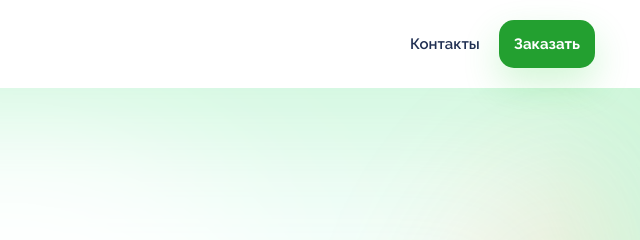
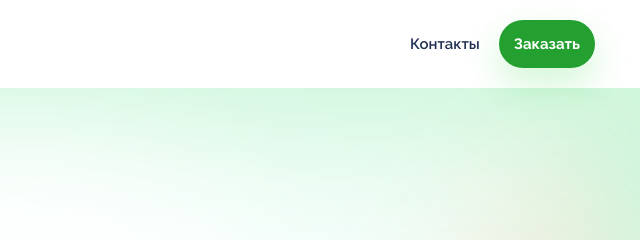
Before and after one commit to Dand1234/green-corp-landing, a plain HTML site: page index.html in a window 1280 px wide. Shown: the top 240 px of the page, 640-1280 px from the left. Drawn offline with Linux system fonts and the light colour scheme.

Commit message:
Update main.css

```diff
--- a/main.css
+++ b/main.css
@@ -28,7 +28,7 @@ button {
     color: #fff;
     background-color: #23a030;
     border: none;
-    border-radius: 15px;
+    border-radius: 50px;
     cursor: pointer;
     box-shadow: 0 16px 36px rgb(52 213 68 / 22%);
     padding: 15px;
```
